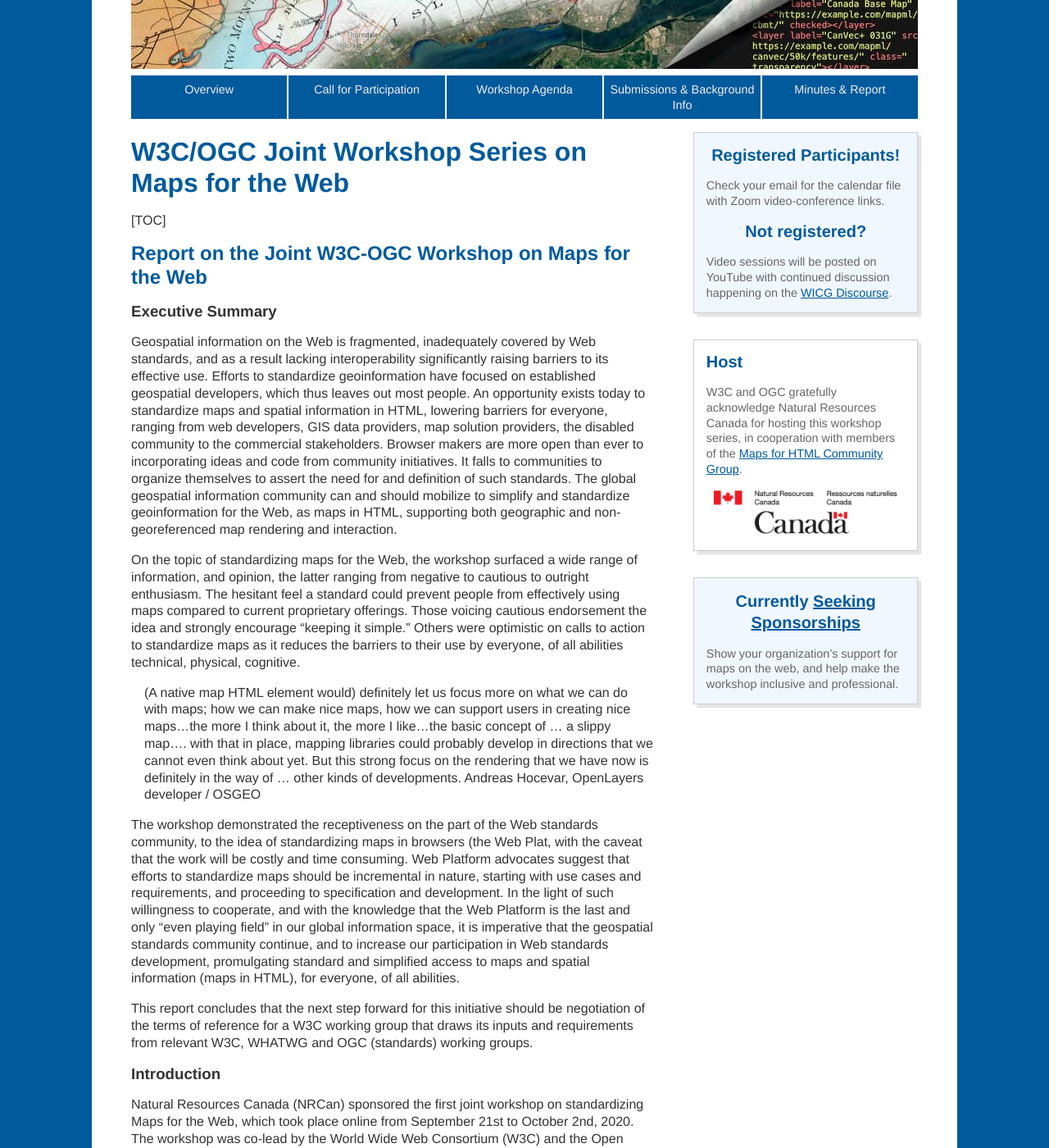
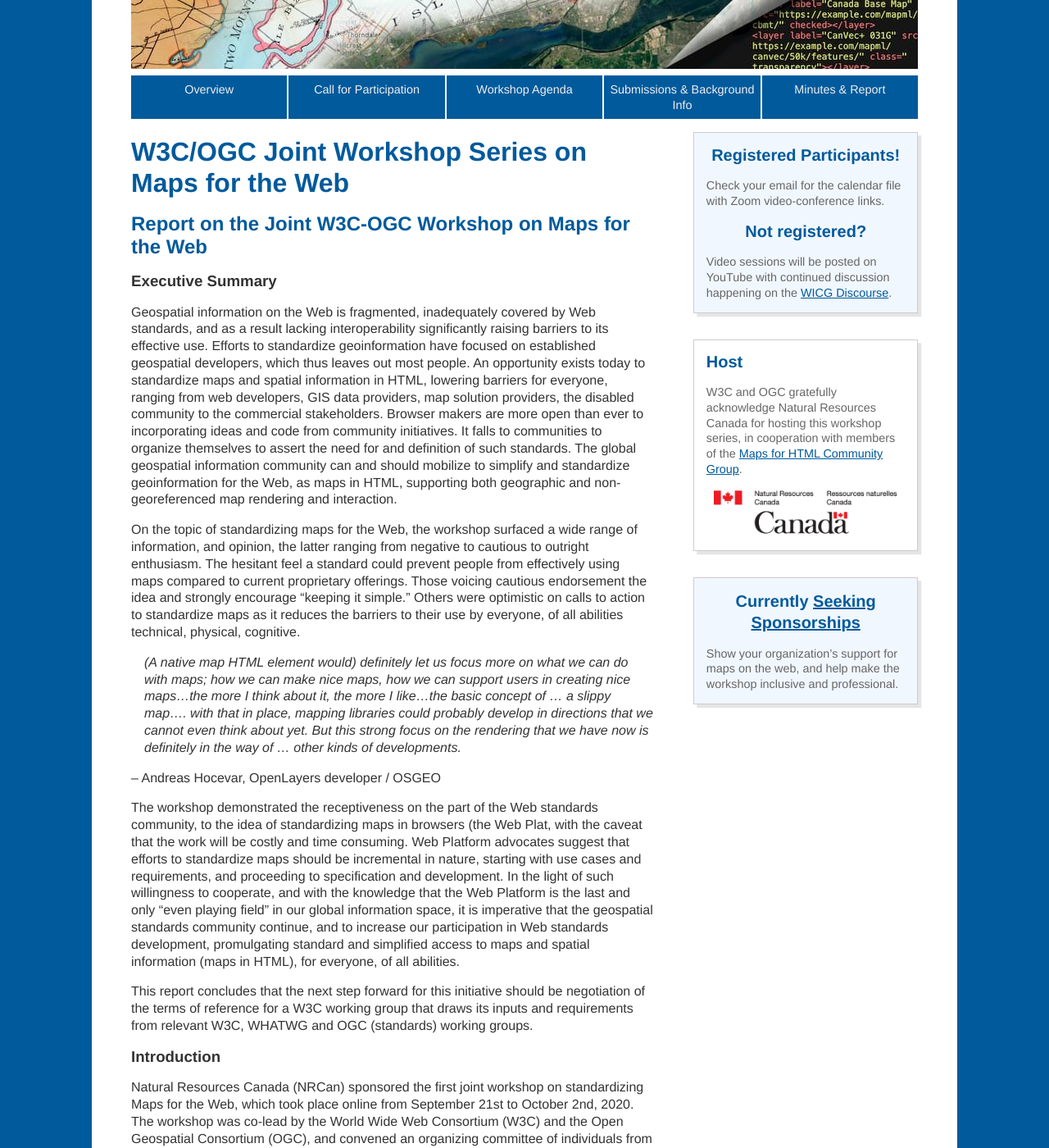
Before and after one commit to Maps4HTML/Maps4HTML-Workshop-2020, a Jekyll site: the page built from supporting-material-uploads/report/report.md, in a window 1280 px wide and 1400 px high, scrolled down 584 px. Shown: the whole window at 82% size. Built offline with Jekyll 4.4.1, drawn with Linux system fonts in a browser that asks for light colours; our own code applies the rules of GitHub Pages for plain Markdown files; some of the changed text lies outside the part shown.

Commit message:
Update quotes, make italic.

```diff
--- a/supporting-material-uploads/report/report.md
+++ b/supporting-material-uploads/report/report.md
@@ -1,9 +1,3 @@
-
-
-
-[TOC]
-
-
 <h2>Report on the Joint W3C-OGC Workshop on Maps for the Web</h2>
 
 
@@ -15,8 +9,9 @@
 On the topic of standardizing maps for the Web, the workshop surfaced a wide range of information, and opinion, the latter ranging from negative to cautious to outright enthusiasm. The hesitant feel a standard could prevent people from effectively using maps compared to current proprietary offerings. Those voicing cautious endorsement the idea and strongly encourage “keeping it simple.” Others were optimistic on calls to action to standardize maps as it reduces the barriers to their use by everyone, of all abilities technical, physical, cognitive.
 
 
-> (A native map HTML element would) definitely let us focus more on what we can do with maps; how we can make nice maps, how we can support users in creating nice maps...the more I think about it, the more I like...the basic concept of … a slippy map.... with that in place, mapping libraries could probably develop in directions that we cannot even think about yet. But this strong focus on the rendering that we have now is definitely in the way of ... other kinds of developments.
-> Andreas Hocevar, OpenLayers developer / OSGEO
+> *(A native map HTML element would) definitely let us focus more on what we can do with maps; how we can make nice maps, how we can support users in creating nice maps...the more I think about it, the more I like...the basic concept of … a slippy map.... with that in place, mapping libraries could probably develop in directions that we cannot even think about yet. But this strong focus on the rendering that we have now is definitely in the way of ... other kinds of developments.*
+
+-- Andreas Hocevar, OpenLayers developer / OSGEO
 
 The workshop demonstrated the receptiveness on the part of the Web standards community, to the idea of standardizing maps in browsers (the Web Plat, with the caveat that the work will be costly and time consuming.  Web Platform advocates suggest that efforts to standardize maps should be incremental in nature, starting with use cases and requirements, and proceeding to specification and development. In the light of such willingness to cooperate, and with the knowledge that the Web Platform is the last and only “even playing field” in our global information space, it is imperative that the geospatial standards community continue, and to increase our participation in Web standards development, promulgating standard and simplified access to maps and spatial information (maps in HTML), for everyone, of all abilities.
 
@@ -62,22 +57,22 @@
 Tony Stockman, on challenges facing the auditory map domain:
 
 
-> One of the real problems, actually, is the lack of standards for auditory displays in general.
+> *One of the real problems, actually, is the lack of standards for auditory displays in general.*
 
 Nicholas Giudice, on challenges facing the auditory map domain:
 
 
-> ...for non visual variants of maps, cartographers...haven't thought about auditory and vibro tactile map (cartography), and so we need to somehow bake into any type of standard, more empirically derived guidelines for design that ...ensure that these elements are both perceptually salient and cognitively meaningful.
+> *...for non visual variants of maps, cartographers...haven't thought about auditory and vibro tactile map (cartography), and so we need to somehow bake into any type of standard, more empirically derived guidelines for design that ...ensure that these elements are both perceptually salient and cognitively meaningful.*
 
 Brandon Biggs - about challenges for standards organizations:
 
 
-> There are three (challenges). One is the data; there needs to be a lot more work with data. The second is the APIs. There's some future APIs like with XR that are coming out and we need to be thinking about those and how we can represent maps in that way. And the third is getting the users involved in whatever we make.
+> *There are three (challenges). One is the data; there needs to be a lot more work with data. The second is the APIs. There's some future APIs like with XR that are coming out and we need to be thinking about those and how we can represent maps in that way. And the third is getting the users involved in whatever we make.*
 
 Brandon Biggs - on how standards organizations can facilitate auditory map innovation:
 
 
-> The thing that needs to happen is we need to make more maps in all different types of modalities... the biggest problem is that we've we haven't really tried doing BART maps or topological maps of the Grand Canyon, or, you know, different, different types of maps that are required for being a professional, a geographer
+> *The thing that needs to happen is we need to make more maps in all different types of modalities... the biggest problem is that we've we haven't really tried doing BART maps or topological maps of the Grand Canyon, or, you know, different, different types of maps that are required for being a professional, a geographer*
 
 <h4 id="augmented-reality-ar">Augmented Reality (AR)</h4>
 
@@ -85,14 +80,14 @@
 Jan-Erik Vinje, of Norkart.no, who is Managing Director of the Open AR Cloud Association, gave a [presentation](https://www.w3.org/2020/maps/supporting-material-uploads/presentations/Jan-Erik_Vinje-From%20Points-of-interest_to_maps_of_objects.pdf) on the emerging OGC GeoPose standard. Jan-Erik described what a “GeoPose” is, by comparing it with 2D points of interest (POIs).  In contrast to POIs, which can be rendered on a 2D Web map, a GeoPose lends itself to rendering in a 3D globe projection environment, and supports “six degrees of freedom”, meaning a GeoPose can describe the position and orientation of objects in space.  Jan-Erik goes on to emphasize that GeoPose is attempting to create a standard for describing the attitude of things in the real and virtual world.  As such, things in the real world tend to move around, and because of this, the representation of things needs to be machine-made, but this doesn’t exclude the possibility of manual interventions.  He indicates that all of these concepts are fundamentally compatible with the concept of a “map”, with layers, that is 3D and in which you live, but in which you could have objects that are part of the virtual world, such as historical objects, but which don’t have a physical reality.  In sum, Jan-Erik is describing what augmented reality is,  and he asserts that a native browser Maps API should support a “globe mode”, which could be the basis for a standardized augmented reality:
 
 
-> ...(with GeoPose) support (in) the native map elements...objects in (the) map become especially useful...if we could make sure that the map elements supported the globe mode...like...Cesium or Google Earth
+> *...(with GeoPose) support (in) the native map elements...objects in (the) map become especially useful...if we could make sure that the map elements supported the globe mode...like...Cesium or Google Earth*
 
 Christine Perey and Josh Lieberman gave a [presentation](https://www.w3.org/2020/maps/supporting-material-uploads/presentations/M4W_GeoPoseUseCases_Perey_LIeberman.pdf), about how GeoPose might be integrated with, or supply use cases supporting the Use Cases and Requirements for Web Maps being developed  by the Maps for HTML Community Group. The approach they take is to classify the use cases according to the actor's role, be they content author, Web site visitor or application developer, and they usefully itemize these by reference to the UCR for Web Maps, tabulating exactly how GeoPose aligns with and extends these with 3D GeoPosed considerations. It is worth noting that certain of the GeoPose Web Map use case extensions, such as views along a route from any / different directions, aligns with the spatial cues considerations for cognitive needs users, brought forward by the members of the COGA panel.
 
 Josh Lieberman - Open Geospatial Consortium:
 
 
-> ...there really is a continuum...between a flat map oriented north with a fixed extent and scale and...augmented reality where you really are looking at what's around you and in front of you and having map objects placed into that view.  … (A) Web Map that ... is able to transition from … augmented reality to (a) mapped formalism of reality...can really be put into this spectrum...GeoPose is an important part of establishing that continuum
+> *...there really is a continuum...between a flat map oriented north with a fixed extent and scale and...augmented reality where you really are looking at what's around you and in front of you and having map objects placed into that view.  … (A) Web Map that ... is able to transition from … augmented reality to (a) mapped formalism of reality...can really be put into this spectrum...GeoPose is an important part of establishing that continuum*
 
 A distinguished and enthusiastic [panel](https://youtu.be/RPZlE5N-Nds?t=5820) of AR researchers, entrepreneurs and standards practitioners convened, which included Patrick Cozzi, CEO of Cesium, Thomas Logan of Equal Entry, Christine Perey and Jan-Erik Vinje of the Open AR Cloud Association, and Ada Rose Cannon from the Samsung Internet team.
 
@@ -101,22 +96,22 @@
 Jan-Erik Vinje - Open AR Cloud Association:
 
 
-> Thumbs up from me! It's better to start with (2D native Web maps) and ... build on that. If we have native map elements that start out as 2D then the next thing is to extend it. So you could have the globe maps and the immersive modes later on. So, get on with it; that would be wonderful.
+> *Thumbs up from me! It's better to start with (2D native Web maps) and ... build on that. If we have native map elements that start out as 2D then the next thing is to extend it. So you could have the globe maps and the immersive modes later on. So, get on with it; that would be wonderful.*
 
 Ada Rose Cannon - Samsung Internet:
 
 
-> It would be interesting if there was a native element. Currently Web XR is the only way to do AR in the Web... the best way for it to to be able to get into Web XR would be if it was able to expose some kind of buffer, so that the particular web engine you're using could then take that content and do smart stuff with it to layer it appropriately in your environment.
+> *It would be interesting if there was a native element. Currently Web XR is the only way to do AR in the Web... the best way for it to to be able to get into Web XR would be if it was able to expose some kind of buffer, so that the particular web engine you're using could then take that content and do smart stuff with it to layer it appropriately in your environment.*
 
 Thomas Logan - Equal Entry:
 
 
-> 2D maps for my kind of world have been a constant challenge from when I got into this world of accessibility. So I just put it out there to really make sure people do care and consider the (accessibility) use case in 3D.
+> *2D maps for my kind of world have been a constant challenge from when I got into this world of accessibility. So I just put it out there to really make sure people do care and consider the (accessibility) use case in 3D.*
 
 Patrick Cozzi - Cesium:
 
 
-> I really believe in order to advance AR for maps and to advance 3D geospatial in general, we really need this collaboration, at the intersection of games and graphics and geospatial.... I think we're really just at the beginning of this kind of fusion of gaming and geospatial.
+> *I really believe in order to advance AR for maps and to advance 3D geospatial in general, we really need this collaboration, at the intersection of games and graphics and geospatial.... I think we're really just at the beginning of this kind of fusion of gaming and geospatial.*
 
 <h4 id="internationalization">Internationalization</h4>
 
@@ -131,17 +126,17 @@
 Brandon Liu, Protomaps:
 
 
-> For something to become a Web standard, it's not good to have a half-baked internationalisation solution; it's not good if the solution is just a minimum viable product that only works for left to right, languages, for example... I'm curious if (the internationalization built into) Web browsers already can influence broader cartographic possibilities for web maps.
+> *For something to become a Web standard, it's not good to have a half-baked internationalisation solution; it's not good if the solution is just a minimum viable product that only works for left to right, languages, for example... I'm curious if (the internationalization built into) Web browsers already can influence broader cartographic possibilities for web maps.*
 
 Thijs Brentjens, Geonovum:
 
 
-> (Web map accessibility) is a very important topic…(however) it isn’t (very important) in geospatial work ...(we have) this idea that maps are visual-only… you can't make that accessible. So we just don't do it. ...It requires us to...start ...breaking down the idea...we have that maps are not easy to make accessible because I think there are options.
+> *(Web map accessibility) is a very important topic…(however) it isn’t (very important) in geospatial work ...(we have) this idea that maps are visual-only… you can't make that accessible. So we just don't do it. ...It requires us to...start ...breaking down the idea...we have that maps are not easy to make accessible because I think there are options.*
 
 Siva Pidaparthi, ESRI:
 
 
-> When we are looking at new standards, we should also be thinking about other, different, coordinate systems, not just Web Mercator, or like WGS84, which are good for global data, but for local data they are not very good. We should take additional coordinate reference systems into account.
+> *When we are looking at new standards, we should also be thinking about other, different, coordinate systems, not just Web Mercator, or like WGS84, which are good for global data, but for local data they are not very good. We should take additional coordinate reference systems into account.*
 
 <h4 id="privacy">Privacy</h4>
 
@@ -213,7 +208,7 @@
 Don Sullivan, NASA Ames Research Center:
 
 
-> When I heard about... maps on the web and maps as first class citizens. I went, oh my God, yeah. So I'm here...as a champion. I think this is just an amazing idea that has been way too long in coming out. I've been waiting for this for over 20 years now.
+> *When I heard about... maps on the web and maps as first class citizens. I went, oh my God, yeah. So I'm here...as a champion. I think this is just an amazing idea that has been way too long in coming out. I've been waiting for this for over 20 years now.*
 
 <h4 id="stakeholders-open-source-for-web-mapping">Stakeholders: Open Source for Web Mapping</h4>
 
@@ -223,22 +218,22 @@
 Daniel Morissette, MapGears/OSGEO:
 
 
-> A good example of a standard that did work and nobody could kill, even though it's simple, and could be called flawed, is the web map service, WMS.  If it's good enough, people are going to use it, and if the map integration in HTML is good enough, it's gonna win over time.
+> *A good example of a standard that did work and nobody could kill, even though it's simple, and could be called flawed, is the web map service, WMS.  If it's good enough, people are going to use it, and if the map integration in HTML is good enough, it's gonna win over time.*
 
 Will Mortenson, NGA Gnome Program:
 
 
-> I gather requirements from customers and users;...as a government guy, I don't necessarily know everything…(about how Web browsers work). So if we had people...from the public side (who) could stress why (investing in maps in browsers is) important, (the government could invest) money towards these efforts.
+> *I gather requirements from customers and users;...as a government guy, I don't necessarily know everything…(about how Web browsers work). So if we had people...from the public side (who) could stress why (investing in maps in browsers is) important, (the government could invest) money towards these efforts.*
 
 Andreas Hocevar - OpenLayers / OSGEO:
 
 
-> (A native map HTML element would) definitely let us focus more on what we can do with maps; how we can make nice maps, how we can support users in creating nice maps...the more I think about it, the more I like...the basic concept of … a slippy map.... with that in place, mapping libraries could probably develop in directions that we cannot even think about yet. But this strong focus on the rendering that we have now is definitely in the way of ... other kinds of developments.
+> *(A native map HTML element would) definitely let us focus more on what we can do with maps; how we can make nice maps, how we can support users in creating nice maps...the more I think about it, the more I like...the basic concept of … a slippy map.... with that in place, mapping libraries could probably develop in directions that we cannot even think about yet. But this strong focus on the rendering that we have now is definitely in the way of ... other kinds of developments.*
 
 Simon Pieters - Bocoup:
 
 
-> Browser developers and map framework developers need to talk to each other and get an agreement on use cases and requirements and how we can change the browser to better address those needs in a well designed way.  ...when designing solutions in (this) space... ...maps should be accessible to people who use screen readers … by default, insofar as (they) can be. But for more custom rendering, when you use canvas or WebGL, then accessibility is hard to get by default, but you will need to make it possible to layer in, somehow.
+> *Browser developers and map framework developers need to talk to each other and get an agreement on use cases and requirements and how we can change the browser to better address those needs in a well designed way.  ...when designing solutions in (this) space... ...maps should be accessible to people who use screen readers … by default, insofar as (they) can be. But for more custom rendering, when you use canvas or WebGL, then accessibility is hard to get by default, but you will need to make it possible to layer in, somehow.*
 
 <h4 id="commercial-mapping-stakeholders">Commercial Mapping Stakeholders</h4>
 
@@ -248,17 +243,17 @@
 Daniel Lewis - Geotab:
 
 
-> ...(during) disaster(s)...the ability for decision makers to quickly go in and get access to that kind of data..ultimately the point of this stuff is…(to) make decisions based on it...having the ability to quickly iterate on that ...is really important. ...interoperability is ... a key thing going through all of this...baking that standard into the tool that everybody uses... immediately starts to break down the silos”
+> *...(during) disaster(s)...the ability for decision makers to quickly go in and get access to that kind of data..ultimately the point of this stuff is…(to) make decisions based on it...having the ability to quickly iterate on that ...is really important. ...interoperability is ... a key thing going through all of this...baking that standard into the tool that everybody uses... immediately starts to break down the silos*
 
 Tom Lee - Mapbox:
 
 
-> For us, unlocking performance is really important. Moving to a native implementation could really unlock some additional performance. … anything that can be done to unlock more performance will push the frontier forward and if standardization can be part of that, then that's really great.
+> *For us, unlocking performance is really important. Moving to a native implementation could really unlock some additional performance. … anything that can be done to unlock more performance will push the frontier forward and if standardization can be part of that, then that's really great.*
 
 Ed Parsons - Google:
 
 
-> My message is, we need to be more mainstream. We need to be much more standard citizens of the web as opposed to creating our own separate Geospatial web where we did things differently.
+> *My message is, we need to be more mainstream. We need to be much more standard citizens of the web as opposed to creating our own separate Geospatial web where we did things differently.*
 
 <h3 id="conclusion">Conclusion</h3>
 
@@ -268,15 +263,13 @@
 
 
 
-> ...as strategy lead at W3C I'm excited to hear the discussion here and we'll welcome any follow up that you have for places that we can fill gaps in existing standards work or new work that you might like to see started at the W3C, that the team is here to help.
+> *...as strategy lead at W3C I'm excited to hear the discussion here and we'll welcome any follow up that you have for places that we can fill gaps in existing standards work or new work that you might like to see started at the W3C, that the team is here to help.*
 
 Web mapping standards have previously focused on server-side technologies and infrastructure, and there is a robust set of standards for map servers which closely interact with universal modern client-side techniques such as tiled “slippy maps” that can be panned and zoomed. Because these techniques are de facto standards between all web map providers, and have been stable for some years, there are common factors that would clearly benefit from formal client-side standardization: tiling, panning, zooming, coordinate reference systems, layers, accessible map features (e.g. geometric areas of interest), and more.
 
 Another impetus for standardizing maps is improved accessibility in web maps, which was a major theme of the workshop. Several surveys of existing mapping frameworks demonstrated a fundamental lack of accessibility, which needs to be addressed in web standards.
 
-<h4> \
-Next steps \
-</h4>
+<h4> Next steps </h4>
 
 
 The next logical step is to begin the discussion for how a working group should scope these features in its charter. The two main points for discussion are what is and is not in scope for the first charter, and whether to define higher-level map-specific features or to break the functionality down into functional primitives that can solve a wider set of use cases beyond maps.
```
